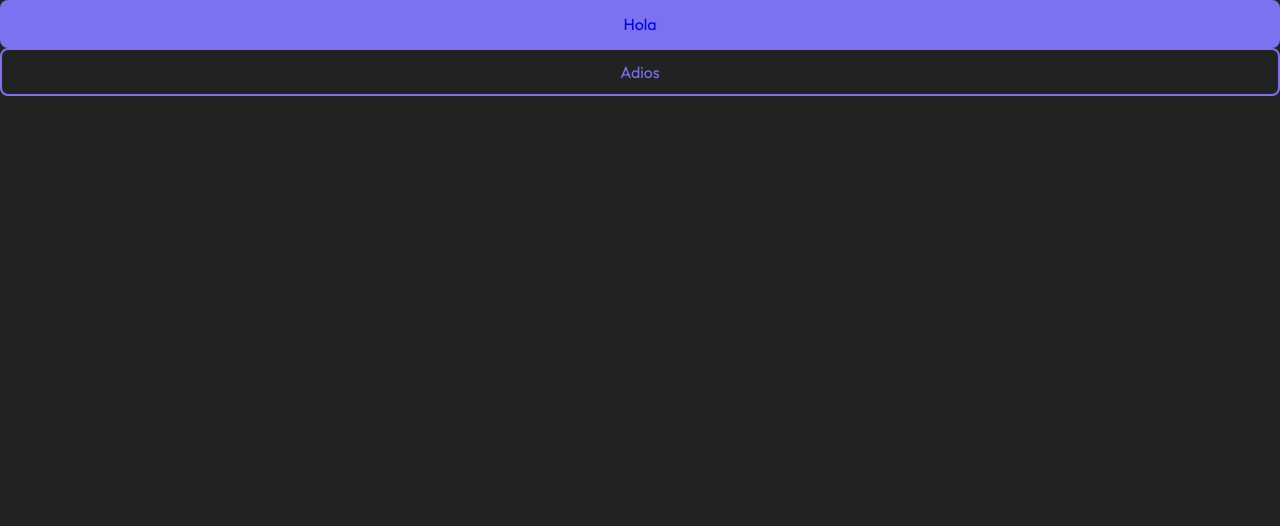
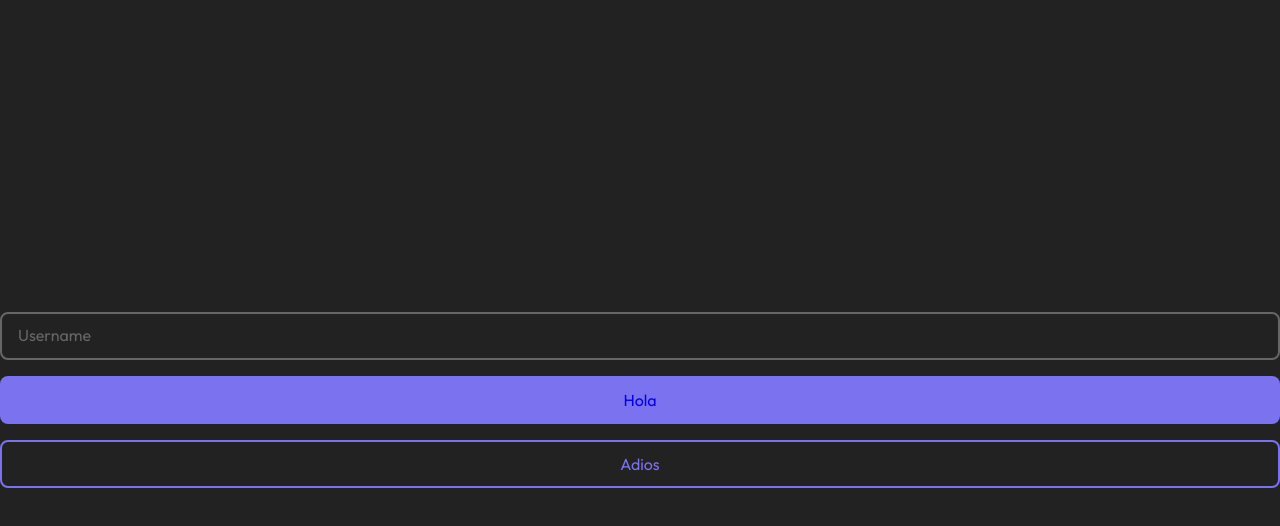
Before and after one commit to T-hash06/Todo-Frontend, a SvelteKit app: page /login in a window 1280 px wide. Shown: the top 526 px of the page. Built offline with nearby package versions, Linux system fonts and the light colour scheme.

Commit message:
[CREATE] Basic button and text input

```diff
--- /dev/null
+++ b/src/components/+TextInput.svelte
@@ -0,0 +1,106 @@
+<script lang="ts">
+	export let placeholder: string = '';
+	export let value: string = '';
+	export let name: string;
+
+	let filled: boolean = value !== '';
+
+	$: filled = value !== '';
+</script>
+
+<div id="input-{name}" class="text-input-container" class:filled {placeholder}>
+	<input class="input" type="text" bind:value {name} />
+</div>
+
+<style lang="scss">
+	.text-input-container {
+		position: relative;
+
+		height: var(--std-height);
+		width: 100%;
+
+		border-radius: 1rem;
+		border: 2px solid var(--disabled-color);
+
+		transition-duration: var(--std-transition-time);
+
+		.input {
+			position: absolute;
+			top: 0;
+			left: 0;
+
+			height: 100%;
+			width: 100%;
+
+			background-color: transparent;
+			color: var(--text-color);
+
+			border-radius: inherit;
+			border: none;
+			outline: none;
+
+			padding: 0 2rem;
+
+			font-size: 2rem;
+			z-index: 1;
+		}
+
+		&::after {
+			position: absolute;
+			content: attr(placeholder);
+
+			font-size: 2rem;
+			background-color: transparent;
+			color: var(--disabled-color);
+
+			display: flex;
+			justify-content: center;
+			align-items: center;
+
+			height: 2px;
+			left: 2rem;
+			top: calc(50% - 2px);
+
+			transition-duration: inherit;
+		}
+
+		&::before {
+			content: attr(placeholder);
+
+			position: absolute;
+			top: -2px;
+			left: 2rem;
+
+			height: 2px;
+			font-size: 2rem;
+			padding: 0 2rem;
+
+			color: transparent;
+			background-color: var(--background);
+
+			transform: scaleX(0);
+			transition-duration: inherit;
+		}
+
+		&:focus-within {
+			border-color: var(--primary-color);
+
+			&::after {
+				color: var(--primary-color);
+			}
+		}
+
+		&.filled,
+		&:focus-within {
+			&::after {
+				left: 2rem;
+				top: -4px;
+				padding: 0 2rem;
+			}
+			&::before {
+				max-width: 100%;
+				transform: unset;
+			}
+		}
+	}
+</style>
--- a/src/global.css
+++ b/src/global.css
@@ -3,11 +3,13 @@
 :root {
 	font-size: 8px;
 
+	--text-color: #ddd;
 	--background: #222;
 
 	--std-height: 6rem;
 	--std-transition-time: 250ms;
 
+	--disabled-color: #666;
 	--primary-color: #7a72ef;
 	--secondary-color: #531b53;
 }
--- a/src/routes/login/+page.svelte
+++ b/src/routes/login/+page.svelte
@@ -1,8 +1,21 @@
-<script>
+<script lang="ts">
 	import Button from '$components/+Button.svelte';
+	import TextInput from '$components/+TextInput.svelte';
 </script>
 
 <div id="login-page" class="page-container">
+	<TextInput placeholder="Username" name="username" />
 	<Button href="home">Hola</Button>
 	<Button href="home" type="secondary">Adios</Button>
 </div>
+
+<style lang="scss">
+	#login-page {
+		display: flex;
+		flex-direction: column;
+		justify-content: center;
+		align-items: center;
+
+		gap: 2rem;
+	}
+</style>
```
